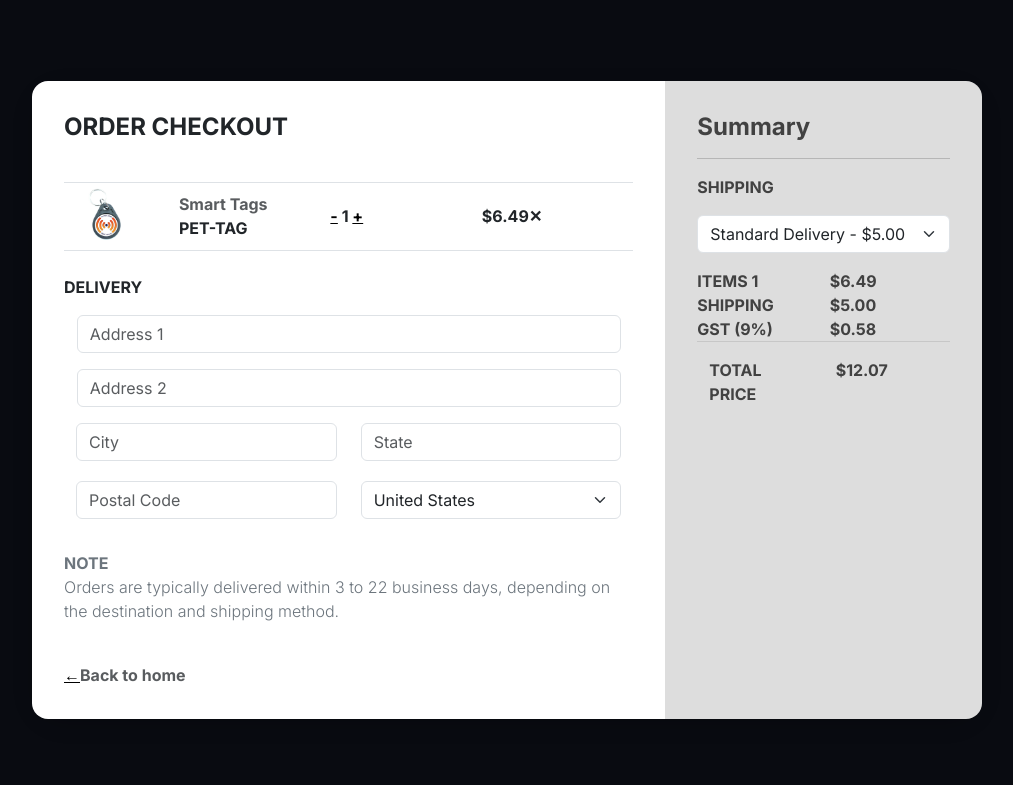
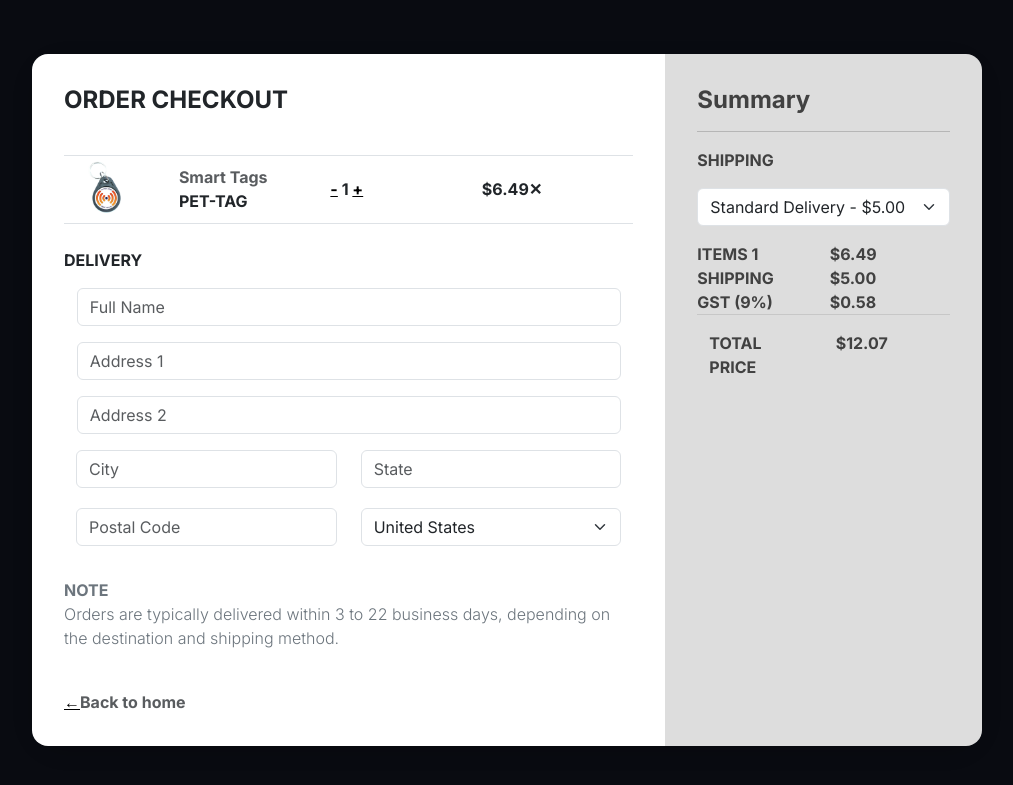
Before and after one commit to Rottie420/project-connecta, a Flask app: page /order-now in a window 1280 px wide. Shown: the top 785 px of the page, without its empty margins (133-1146 px from the left). Run offline with Flask 3, Linux system fonts and the light colour scheme; some libraries are stand-ins or nearby versions.

Commit message:
fullName

```diff
--- a/templates/order-form.html
+++ b/templates/order-form.html
@@ -178,6 +178,9 @@
                 </div>
                 <div class="col-12 mt-4">DELIVERY</div>
                 <form style="margin-bottom: -1em;">
+                    <div class="mb-3" style="padding-left: 0.8em; padding-right: 0.8em;">
+                        <input type="text" class="form-control" placeholder="Full Name" id="fullName" required>
+                    </div>
                     <div class="mb-3" style="padding-left: 0.8em; padding-right: 0.8em;">
                         <input type="text" class="form-control" placeholder="Address 1" id="address1" required>
                     </div>
@@ -540,6 +543,7 @@
             const taxValue = (itemTotal * taxRate).toFixed(2); // Calculate tax
             const totalValue = (parseFloat(itemTotal) + parseFloat(shippingCost) + parseFloat(taxValue)).toFixed(2);
 
+            const fullName = document.getElementById('fullName').value;
             const addressLine1 = document.getElementById('address1').value;
             const addressLine2 = document.getElementById('address2').value;
             const city = document.getElementById('city').value;
@@ -577,6 +581,9 @@
                         },
                     },
                     shipping: {
+                        name:{
+                            full_name: fullName
+                        },
                         address: {
                             address_line_1: addressLine1,
                             address_line_2: addressLine2,
```
